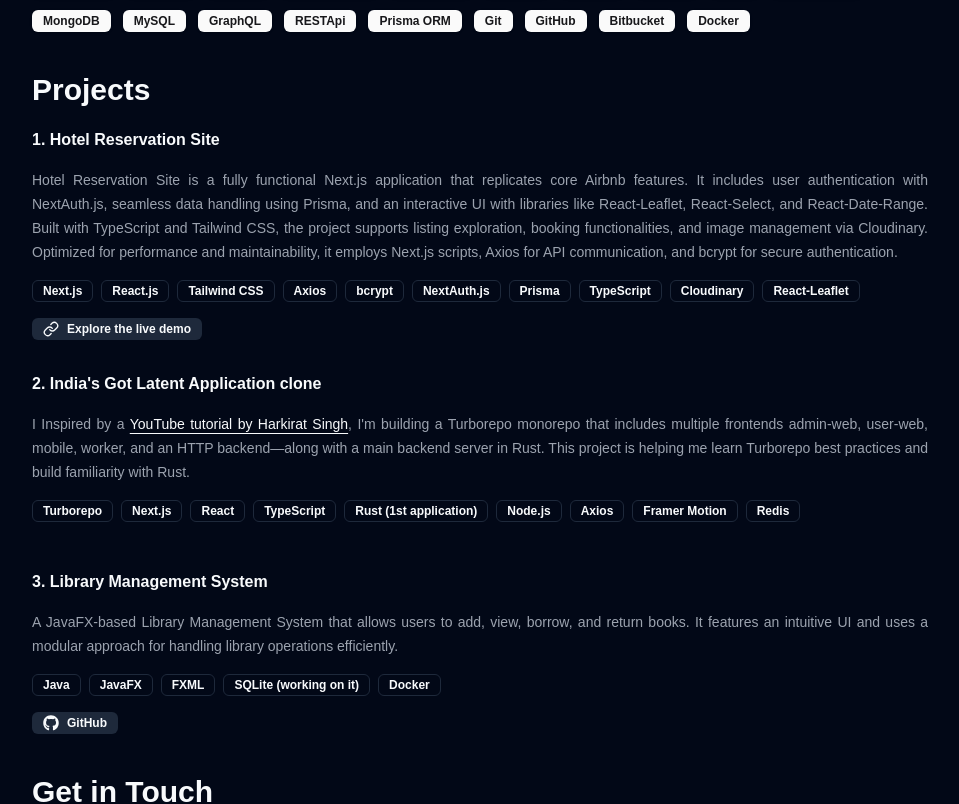
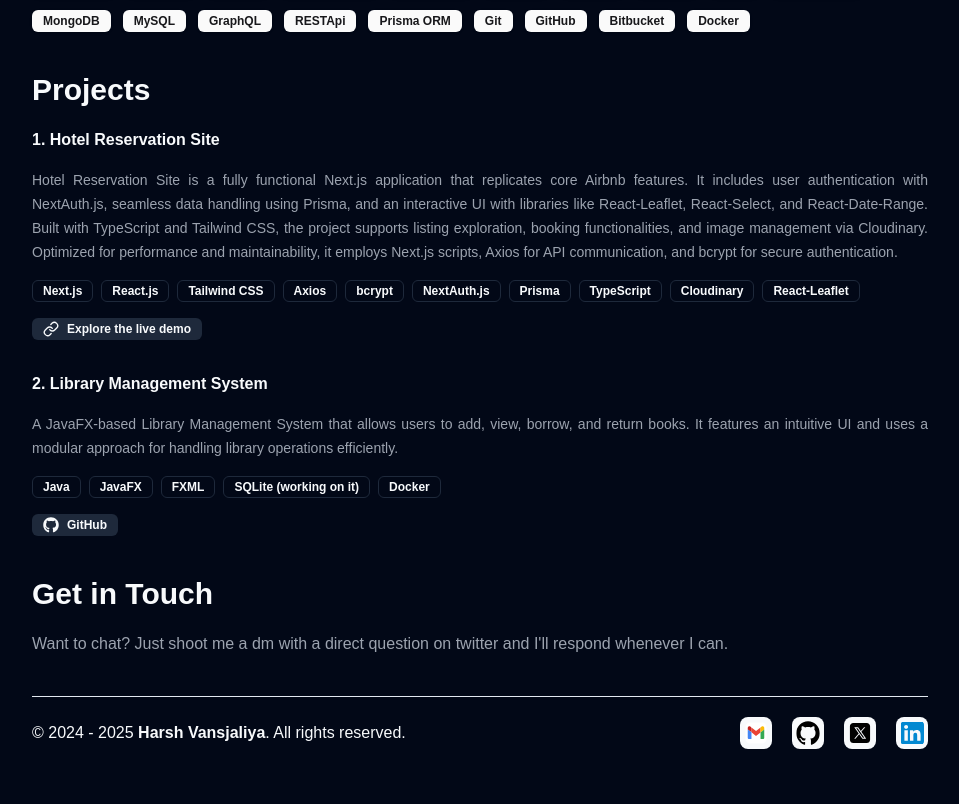
Before and after one commit to Harsh6575/portfolio-harsh-v2, a Next.js app: page / in a window 1280 px wide. Shown: the part 884-1688 px from the top of the page, without its empty margins (160-1119 px from the left). Built offline with nearby package versions, Linux system fonts and the light colour scheme.

Commit message:
feat: updateing projects section

```diff
--- a/src/app/_components/projects.tsx
+++ b/src/app/_components/projects.tsx
@@ -12,7 +12,10 @@
   technologies,
   githubUrl,
   url,
-}: TProject) => {
+}: TProject & {
+  index: number;
+
+}) => {
   return (
     <div className="w-full border-none rounded-none shadow-none flex flex-col gap-4">
       <p className="font-semibold">
@@ -63,8 +66,8 @@
         </p>
       </div> */}
       <div className="grid gap-8">
-        {projects.map((project) => (
-          <ProjectCard key={project.name} {...project} />
+        {projects.map((project,index) => (
+          <ProjectCard key={project.name} {...project} index={index+1} />
         ))}
       </div>
     </section>
--- a/src/app/constants/index.tsx
+++ b/src/app/constants/index.tsx
@@ -1,4 +1,4 @@
-import Link from "next/link";
+// import Link from "next/link";
 import { TProject } from "../types";
 
 export const skills: { name: string }[] = [
@@ -28,7 +28,7 @@
 
 export const projects: TProject[] = [
   {
-    index: 1,
+    // index: 1,
     name: "Hotel Reservation Site",
     description:
       "Hotel Reservation Site is a fully functional Next.js application that replicates core Airbnb features. It includes user authentication with NextAuth.js, seamless data handling using Prisma, and an interactive UI with libraries like React-Leaflet, React-Select, and React-Date-Range. Built with TypeScript and Tailwind CSS, the project supports listing exploration, booking functionalities, and image management via Cloudinary. Optimized for performance and maintainability, it employs Next.js scripts, Axios for API communication, and bcrypt for secure authentication.",
@@ -46,38 +46,38 @@
     ],
     url: "https://hotel-reservation-harsh6575.vercel.app/",
   },
+  // {
+  //   // index: 2,
+  //   name: "India's Got Latent Application clone",
+  //   description: (
+  //     <>
+  //       I Inspired by a{" "}
+  //       <Link
+  //         href="https://www.youtube.com/watch?v=nQ0M2dYCXxg"
+  //         className="text-foreground underline underline-offset-4"
+  //       >
+  //         YouTube tutorial by Harkirat Singh
+  //       </Link>
+  //       , I&apos;m building a Turborepo monorepo that includes multiple
+  //       frontends admin-web, user-web, mobile, worker, and an HTTP backend—along
+  //       with a main backend server in Rust. This project is helping me learn
+  //       Turborepo best practices and build familiarity with Rust.
+  //     </>
+  //   ),
+  //   technologies: [
+  //     "Turborepo",
+  //     "Next.js",
+  //     "React",
+  //     "TypeScript",
+  //     "Rust (1st application)",
+  //     "Node.js",
+  //     "Axios",
+  //     "Framer Motion",
+  //     "Redis",
+  //   ],
+  // },
   {
-    index: 2,
-    name: "India's Got Latent Application clone",
-    description: (
-      <>
-        I Inspired by a{" "}
-        <Link
-          href="https://www.youtube.com/watch?v=nQ0M2dYCXxg"
-          className="text-foreground underline underline-offset-4"
-        >
-          YouTube tutorial by Harkirat Singh
-        </Link>
-        , I&apos;m building a Turborepo monorepo that includes multiple
-        frontends admin-web, user-web, mobile, worker, and an HTTP backend—along
-        with a main backend server in Rust. This project is helping me learn
-        Turborepo best practices and build familiarity with Rust.
-      </>
-    ),
-    technologies: [
-      "Turborepo",
-      "Next.js",
-      "React",
-      "TypeScript",
-      "Rust (1st application)",
-      "Node.js",
-      "Axios",
-      "Framer Motion",
-      "Redis",
-    ],
-  },
-  {
-    index: 3,
+    // index: 3,
     name: "Library Management System",
     description: (
       <>
--- a/src/app/types/index.ts
+++ b/src/app/types/index.ts
@@ -1,5 +1,5 @@
 export type TProject = {
-  index: number;
+  // index: number;
   name: string;
   description: React.ReactNode;
   technologies: string[];
```
